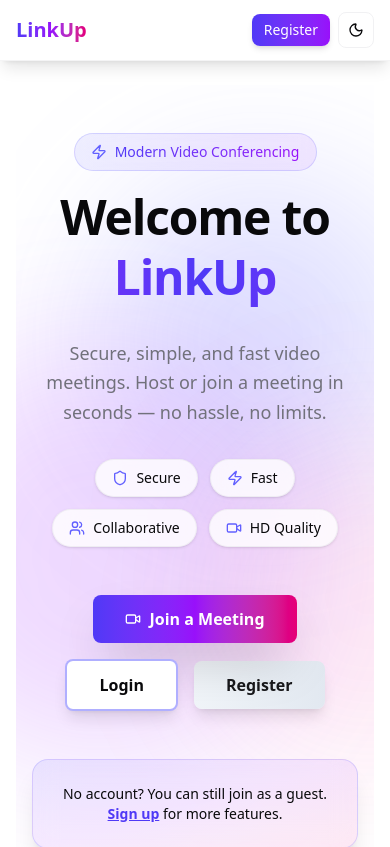
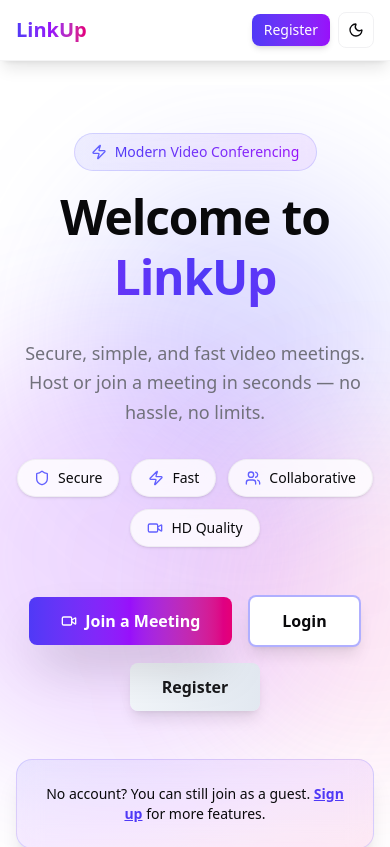
Before and after one commit to khanparaYash/LinkUp, a React app in the folder client/: page / in a window 390 px wide. Shown: the top 847 px of the page. Built offline with nearby package versions, Linux system fonts and the light colour scheme; no server answers; the HTML template or start-up script is replaced by a standard one.

Commit message:
change in padding

```diff
--- a/client/src/App.jsx
+++ b/client/src/App.jsx
@@ -33,7 +33,7 @@ useEffect(() => {
 
       <Header />
       {/* Main content */}
-      <main className="flex-1 container mx-auto p-6 px-4 sm:px-6 lg:px-8 py-6 sm:py-8">
+      <main className="flex-1 container mx-auto sm:px-6 lg:px-8 py-6 sm:py-8">
         <Outlet />
 
       </main>
```
